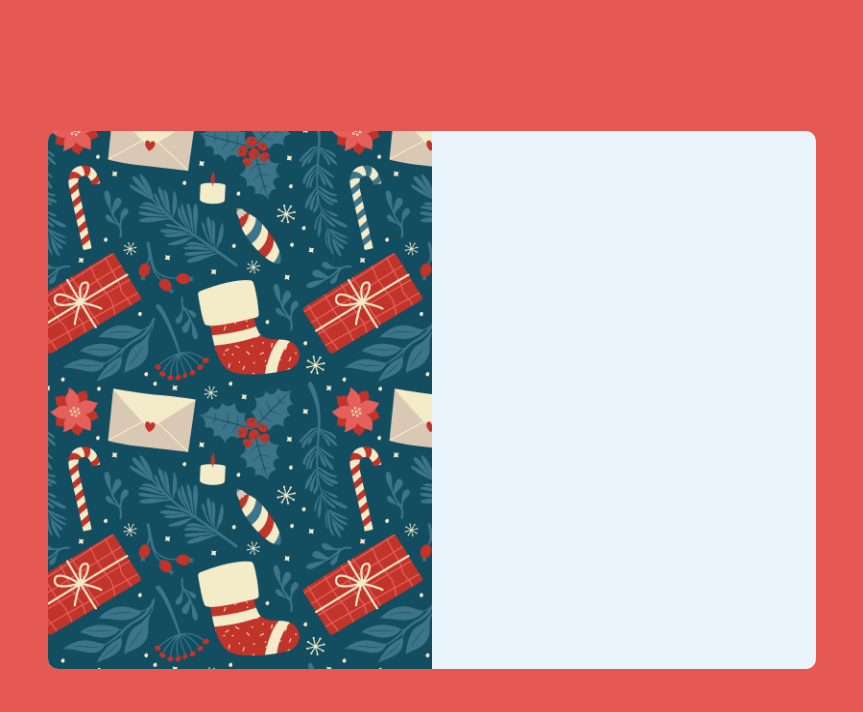
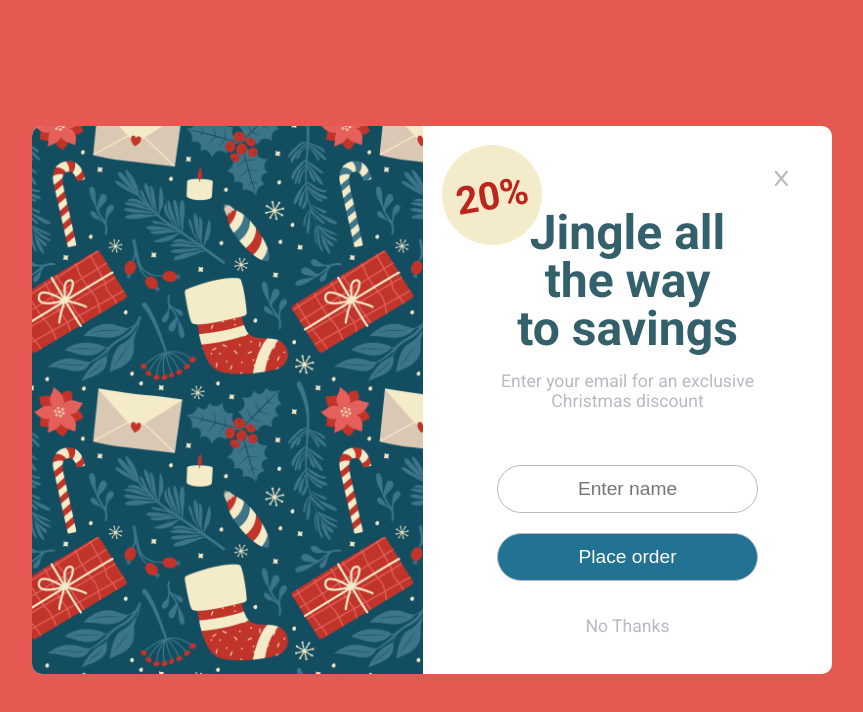
Before and after one commit to stef1996janssens/iCodeThis, a plain HTML site: page iCodeMas_03_EmailPromotionModal/index.html in a window 1280 px wide. Shown: the whole page, without its empty margins (208-1071 px from the left). Drawn offline with nearby package versions, Linux system fonts and the light colour scheme.

Commit message:
Finalize challenge 03

```diff
--- a/iCodeMas_02_Featured_Products/functionality.js
+++ b/iCodeMas_02_Featured_Products/functionality.js
@@ -87,7 +87,6 @@ function showProductDetails(product){
     }
 
     $score = $('.score');
-    console.log($score);
 
     for(var i = 0; i < Math.floor(product.score); i++) {
         $score.append('<svg xmlns="http://www.w3.org/2000/svg" class="icon icon-tabler icon-tabler-star-filled" width="24" height="24" viewBox="0 0 24 24" stroke-width="2" stroke="currentColor" fill="none" stroke-linecap="round" stroke-linejoin="round"><path stroke="none" d="M0 0h24v24H0z" fill="none"/><path d="M8.243 7.34l-6.38 .925l-.113 .023a1 1 0 0 0 -.44 1.684l4.622 4.499l-1.09 6.355l-.013 .11a1 1 0 0 0 1.464 .944l5.706 -3l5.693 3l.1 .046a1 1 0 0 0 1.352 -1.1l-1.091 -6.355l4.624 -4.5l.078 -.085a1 1 0 0 0 -.633 -1.62l-6.38 -.926l-2.852 -5.78a1 1 0 0 0 -1.794 0l-2.853 5.78z" stroke-width="0" fill="currentColor" /></svg>')
--- a/iCodeMas_03_EmailPromotionModal/index.html
+++ b/iCodeMas_03_EmailPromotionModal/index.html
@@ -10,6 +10,8 @@
 
     <!-- SCRIPTS -->
     <script src="https://ajax.googleapis.com/ajax/libs/jquery/3.7.1/jquery.min.js"></script>
+    <script src="https://kit.fontawesome.com/2ab72c0422.js" crossorigin="anonymous"></script>
+    <script src="scripts/close.js" type="text/javascript"></script>
 
     <!-- FONTS -->
     <link rel="preconnect" href="https://fonts.googleapis.com">
@@ -17,11 +19,24 @@
     <link href="https://fonts.googleapis.com/css2?family=Roboto:wght@400;700&display=swap" rel="stylesheet">
 </head>
 <body>
-    <div class="container flex">
-        <div class="col">
+    <div class="container flex" id="promo">
+        <div class="col image">
             <img src="resources/img/modal_bg.png"></div>
-        <div class="col">
-
+        <div class="col content">
+            <div class="container flow-lg">
+                <div class="flow">
+                    <h1>Jingle all the way </br> to savings</h1>
+                    <p>Enter your email for an exclusive Christmas discount</p>
+                </div>
+                <form class="flow flex column" id="form-mail">
+                    <input type="email" id="input-mail" name="mail" placeholder="Enter name">
+                    <input class="cta" type="submit" value="Place order">
+                </form>
+                <div>
+                    <a class="cta">No Thanks</a>
+                </div>
+            </div>
+            <i id="btn-close" class="fa-solid fa-x"></i>
         </div>
     </div>
 </body>
--- /dev/null
+++ b/iCodeMas_03_EmailPromotionModal/scripts/close.js
@@ -0,0 +1,5 @@
+$(function() {
+    $('#btn-close').on('click', function() {
+        $('#promo').css('display', 'none');
+    })
+})
--- a/iCodeMas_03_EmailPromotionModal/style.css
+++ b/iCodeMas_03_EmailPromotionModal/style.css
@@ -1,3 +1,18 @@
+:root{
+    --clr-main: #b7bac1;
+    --clr-accent: #33606a;
+    --clr-accent-secondary: #227393;
+    --clr-red: #bd241b;
+    --clr-beige: #f4ebca;
+
+    --flow-gap: 1em;
+
+}
+
+/*-------*/
+/* Reset */
+/*-------*/
+
 *, *::before, *::after{
     box-sizing: border-box;
 }
@@ -18,25 +33,19 @@ body{
     font-family: 'Roboto', sans-serif;
 }
 
+/*-----------*/
+/* Modifiers */
+/*-----------*/
+
 .container{
-    max-width: 60%;
-    background-color: #eaf4fc;
+    max-width: 800px;
+    background-color: #fff;
     border-radius: 10px;
 }
 
 .flex{
     display: flex;
     justify-content: flex-start;
-}
-
-.flex .col{
-    width: 100%;
-}
-
-.flex .col > img{
-    width: 100%;
-    height: 100%;
-    border-radius: 10px 0 0 10px;
 }
 
 .flex.column{
@@ -53,3 +62,118 @@ body{
     justify-content: space-between;
     align-items: start;
 }
+
+.flow > * {
+    margin-top: var(--flow-gap);
+}
+
+.flow-lg > *  {
+    margin-top: calc(var(--flow-gap) * 2);
+}
+
+/*--------*/
+/* Custom */
+/*--------*/
+
+.col{
+    width: 100%;
+}
+
+.col > img{
+    width: 100%;
+    height: 100%;
+    border-radius: 10px 0 0 10px;
+}
+
+.content{
+    padding: 2em 1em;
+    color: var(--clr-main);
+    font-weight: 500;
+    font-size: 1.1rem;
+    position: relative;
+}
+
+.content .container{
+    margin: 0 auto;
+    max-width: 70%;
+}
+
+.content:before{
+    content: '20%';
+    color: var(--clr-red);
+    background-color: var(--clr-beige);
+    position: absolute;
+    top: .5em;
+    left: .5em;
+    font-size: 2.4rem;
+    font-weight: 900;
+    width: 100px;
+    height: 100px;
+    padding: .25em;
+    border-radius: 50%;
+    transform: rotate(-10deg);
+    display: flex;
+    justify-content: center;
+    align-items: center;
+}
+
+#btn-close{
+    position: absolute;
+    top: 2.5em;
+    right: 2.5em;
+    cursor: pointer;
+}
+
+#btn-close:hover{
+    opacity: .75;
+}
+
+
+h1{
+    font-size: 3rem;
+    color: var(--clr-accent);
+    font-weight: 600;
+    margin: 0 auto;
+    line-height: 1em;
+}
+
+
+input{
+    border: 1px solid var(--clr-main);
+    height: 3rem;
+    border-radius: 3rem;
+    text-align: center;
+    font-size: 1.2rem;
+    background-color: transparent;
+    color:var(--clr-main);
+}
+
+input:focus, input:active{
+    border-color: var(--clr-accent-secondary);
+    outline: none   ;
+}
+
+input[type="submit"]{
+    background-color: var(--clr-accent-secondary);
+    color:#fff;
+}
+
+.cta{
+    cursor: pointer;
+}
+
+.cta:hover, .cta:focus{
+    opacity: .75;
+}
+
+
+@media screen and (max-width: 800px) {
+
+    .container{
+        max-width: 400px;
+    }
+
+    .container.flex{
+        flex-direction: column;
+    }
+}
--- /dev/null
+++ b/iCodeMas_05_Ecommerce_nav/style.css
@@ -0,0 +1,54 @@
+*, *::before, *::after{
+    box-sizing: border-box;
+}
+
+h1, h2, p{
+    margin: 0;
+}
+
+
+body{
+    background-image: url(resources/img/snow-bg.jpg);
+    background-size: cover;
+    display: flex;
+    align-items: center;
+    justify-content: center;
+    height: 100dvh;
+    margin: 0;
+    color:#121a23;
+    text-align: center;
+    font-family: 'Roboto', sans-serif;
+}
+
+.container{
+    max-width: 60%;
+    ;
+    display: flex;
+    justify-content: center;
+    background-color: #eaf4fc;
+    border-radius: 10px;
+}
+
+.container > .container{
+    max-width: 80%;
+}
+
+.flex{
+    display: flex;
+    gap: 2em;
+}
+
+.flex.column{
+    flex-direction: column;
+    gap: 0;
+}
+
+.flex.center{
+    justify-content: center;
+    align-items: center;
+}
+
+.flex.between{
+    justify-content: space-between;
+    align-items: start;
+}
```
Also changed, not shown: iCodeMas_05_Ecommerce_nav/index.html (added, +23 -0 lines), iCodeMas_05_Ecommerce_nav/resources/img/sale_banner.png (added), iCodeMas_05_Ecommerce_nav/resources/img/snow-bg.jpg (added), iCodeMas_06_Ecommerce_products/Example.png (added), 1 other file.
